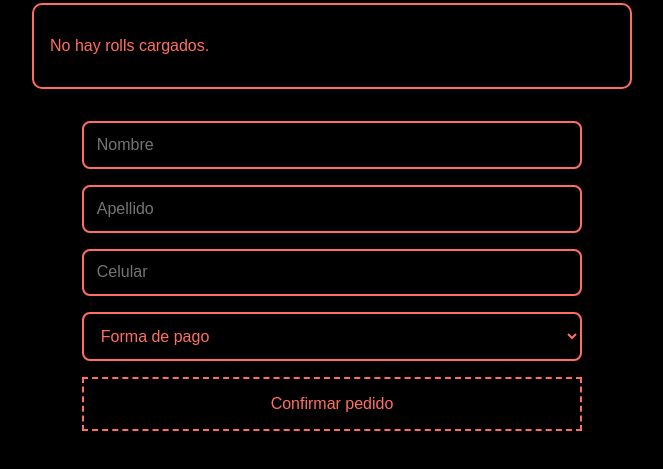
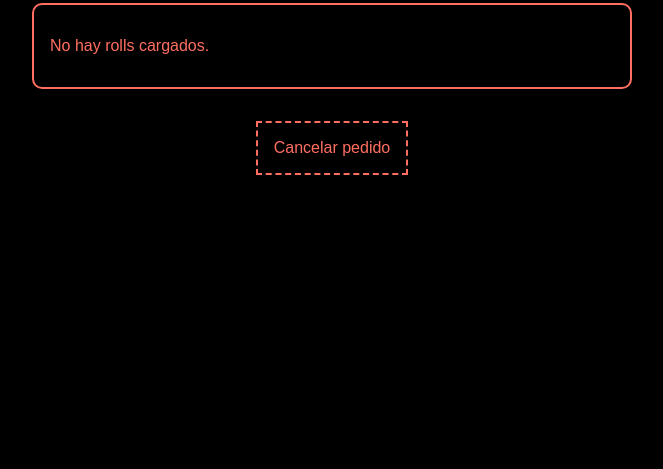
Before and after one commit to emiliocaluvio/salesushi, a website: page public/datos-cliente.html in a window 1280 px wide. Shown: the part 111-580 px from the top of the page, without its empty margins (308-971 px from the left). Drawn offline with Linux system fonts and the light colour scheme.

Commit message:
fix: agregado botón cancelar pedido y ocultar formulario si no hay rolls

```diff
--- a/public/datos-cliente.html
+++ b/public/datos-cliente.html
@@ -1,3 +1,4 @@
+<!-- Reemplazá tu archivo con este completo -->
 <!DOCTYPE html>
 <html lang="es">
 <head>
@@ -78,7 +79,7 @@
       font-weight: bold;
     }
 
-    button {
+    button, .btn-volver {
       padding: 1rem;
       font-size: 1rem;
       border: 2px dashed #ff6f61;
@@ -86,11 +87,19 @@
       color: #ff6f61;
       cursor: pointer;
       transition: 0.3s;
+      margin-top: 1rem;
     }
 
-    button:hover {
+    button:hover, .btn-volver:hover {
       background-color: #ff6f61;
       color: #000;
+    }
+
+    .btn-volver {
+      display: block;
+      width: fit-content;
+      margin-left: auto;
+      margin-right: auto;
     }
 
     @media (max-width: 600px) {
@@ -133,17 +142,22 @@
     <button type="submit">Confirmar pedido</button>
   </form>
 
+  <button class="btn-volver" onclick="cancelarPedido()">Cancelar pedido</button>
+
   <script>
     let rolls = JSON.parse(localStorage.getItem("todosLosRolls")) || [];
     const resumen = document.getElementById("resumen-rolls");
+    const formulario = document.getElementById("formulario");
     const pagoSelect = document.getElementById("pago");
 
     function renderRolls() {
       if (rolls.length === 0) {
         resumen.innerHTML = "<p>No hay rolls cargados.</p>";
+        formulario.style.display = "none";
         return;
       }
 
+      formulario.style.display = "flex"; // por si se habían borrado todos y vuelven a agregar
       const total = rolls.reduce((sum, roll) => sum + roll.precio, 0);
 
       resumen.innerHTML = `
@@ -169,9 +183,15 @@
       renderRolls();
     }
 
+    function cancelarPedido() {
+      localStorage.removeItem("todosLosRolls");
+      localStorage.removeItem("pedido");
+      window.location.href = "index.html";
+    }
+
     renderRolls();
 
-    document.getElementById("formulario").addEventListener("submit", async function (e) {
+    formulario.addEventListener("submit", async function (e) {
       e.preventDefault();
 
       const nombre = document.getElementById("nombre").value.trim();
@@ -215,7 +235,6 @@
       localStorage.setItem("totalPedido", rolls.reduce((sum, roll) => sum + roll.precio, 0));
       localStorage.removeItem("pedido");
 
-      // Redirección
       window.location.href = "gracias.html";
     });
   </script>
```
